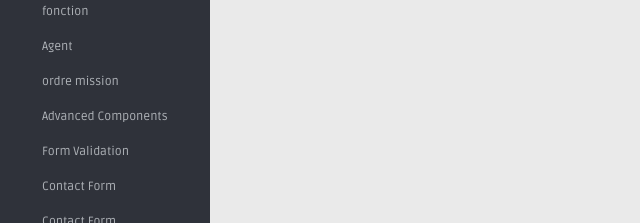
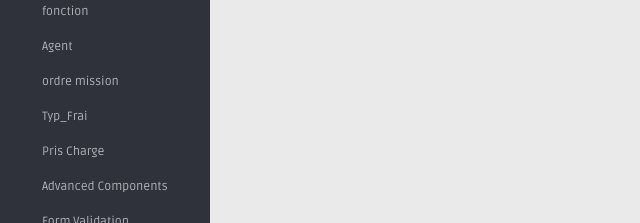
Before and after one commit to siemah/php-admin-of-training-institute, a PHP site: page /ui/afficher-agent.php in a window 1280 px wide. Shown: the part 648-871 px from the top of the page, without its empty margins (0-640 px from the left). Run offline with PHP 8.4, Linux system fonts and the light colour scheme; data that the repository does not hold is empty.

Commit message:
add link 2 sidebar

```diff
--- a/ui/includes/header.php
+++ b/ui/includes/header.php
@@ -278,6 +278,8 @@
               <li><a href="afficher-fonction.php">Fonction</a></li>
               <li><a href="afficher-agent.php">Agent</a></li>
               <li><a href="afficher-ordre-mission.php">Ordre Mission</a></li>
+              <li><a href="afficher-typ-frai.php">Typ_Frai</a></li>
+              <li><a href="afficher-pris-charge.php">Pris Charge</a></li>
             </ul>
           </li>
           <li class="sub-menu">
@@ -297,6 +299,8 @@
               <li><a href="ajouter-fonction.php">fonction</a></li>
               <li><a href="ajouter-agent.php">Agent</a></li>
               <li><a href="ajouter-ordre-mission.php">ordre mission</a></li>
+              <li><a href="ajouter-typ-frai.php">Typ_Frai</a></li>
+              <li><a href="ajouter-pris-charge.php">Pris Charge</a></li>
               <li><a href="advanced_form_components.html">Advanced Components</a></li>
               <li><a href="form_validation.html">Form Validation</a></li>
               <li><a href="contactform.html">Contact Form</a></li>
```
